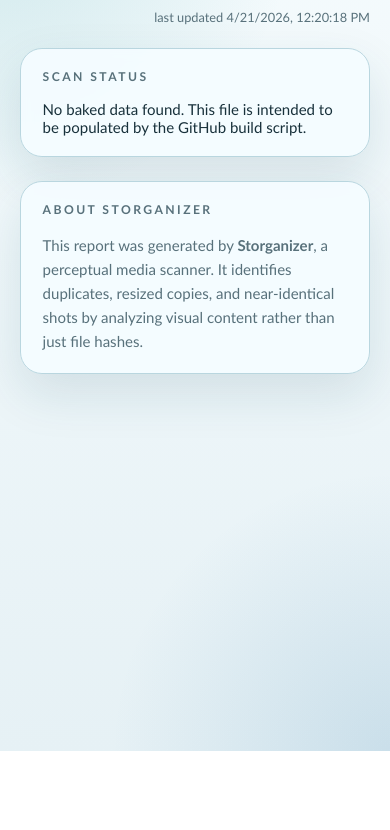
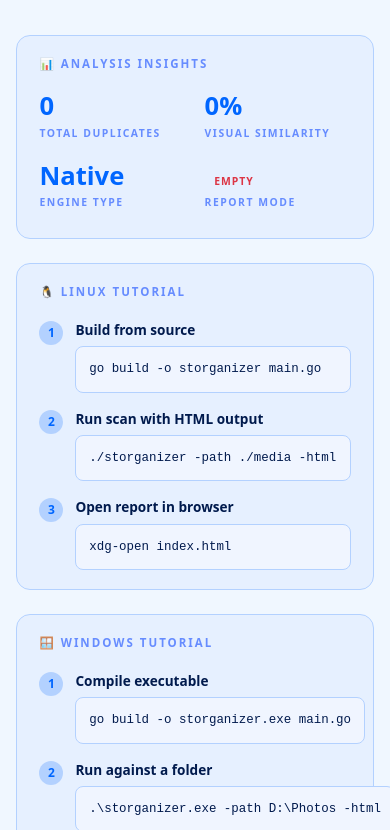
Before and after one commit to Ivoryy06/Storganizer, a website: page index.html in a window 390 px wide. Shown: the part 93-923 px from the top of the page. Before the commit the page ends 844 px from the top, so only its background shows below. Drawn offline with Linux system fonts and the light colour scheme.

Commit message:
Update UI and documentation

```diff
--- a/index.html
+++ b/index.html
@@ -8,89 +8,117 @@
     *, *::before, *::after { box-sizing: border-box; margin: 0; padding: 0; }
 
     :root {
-      --bg: #eef6f8;
-      --surface: rgba(245, 252, 255, 0.92);
-      --surface-strong: #f9fdff;
-      --border: #b9d6df;
-      --text: #18313b;
-      --muted: #58717b;
-      --accent: #0f8c94;
-      --accent-soft: #d1f0ee;
-      --ok: #247a54;
-      --warn: #b07f13;
-      --fail: #b0445d;
-      --code: #dfedf1;
-      --shadow: 0 20px 50px rgba(20, 74, 89, 0.12);
+      --bg:      #f0f7ff;
+      --surface: #e6f0ff;
+      --border:  #b3d1ff;
+      --accent:  #0066ff;
+      --muted:   #668cff;
+      --text:    #001a4d;
+      --ok:      #28a745;
+      --fail:    #dc3545;
+      --warn:    #ffc107;
+      --code-bg: #f0f5ff;
+    }
+
+    @media (prefers-color-scheme: dark) {
+      :root {
+        --bg:      #0a0f1a;
+        --surface: #12192a;
+        --border:  #203050;
+        --accent:  #58a6ff;
+        --muted:   #7088a0;
+        --text:    #d0e0f0;
+        --ok:      #5aaf78;
+        --fail:    #d06060;
+        --warn:    #c09040;
+        --code-bg: #1f2a3a;
+      }
     }
 
     body {
       min-height: 100vh;
       color: var(--text);
-      background:
-        radial-gradient(circle at top left, rgba(15, 140, 148, 0.16), transparent 32%),
-        radial-gradient(circle at bottom right, rgba(31, 112, 166, 0.14), transparent 30%),
-        linear-gradient(180deg, #f5fbfd 0%, #e6f1f5 100%);
-      font-family: "Trebuchet MS", "Avenir Next", "Segoe UI", sans-serif;
+      background: var(--bg);
+      font-family: system-ui, -apple-system, sans-serif;
+      padding: 2rem 1rem;
+      line-height: 1.5;
     }
 
     header, main {
-      max-width: 960px;
+      max-width: 850px;
       margin: 0 auto;
-      padding: 0 1.25rem;
     }
 
     header {
-      padding-top: 2rem;
-      padding-bottom: 1rem;
+      margin-bottom: 2rem;
       display: flex;
+      justify-content: space-between;
       align-items: flex-end;
-      gap: 1rem;
-      flex-wrap: wrap;
     }
 
     h1 {
-      font-size: clamp(2rem, 5vw, 3.6rem);
-      line-height: 0.95;
+      font-size: 1.8rem;
+      font-weight: 800;
       color: var(--accent);
-      letter-spacing: -0.04em;
+      letter-spacing: -0.02em;
     }
 
     .sub {
-      font-size: 0.8rem;
+      font-size: 0.72rem;
       text-transform: uppercase;
-      letter-spacing: 0.2em;
+      letter-spacing: 2px;
       color: var(--muted);
-      padding-bottom: 0.45rem;
+      margin-top: 0.2rem;
     }
 
     #gen-time {
-      margin-left: auto;
-      font-size: 0.8rem;
+      font-size: 0.7rem;
       color: var(--muted);
-      padding-bottom: 0.45rem;
+      text-transform: uppercase;
+      letter-spacing: 1px;
     }
 
     main {
       display: grid;
       gap: 1.5rem;
-      padding-bottom: 3rem;
     }
 
     section {
       background: var(--surface);
-      border: 1px solid var(--border);
-      border-radius: 22px;
-      padding: 1.25rem 1.35rem;
-      box-shadow: var(--shadow);
-      backdrop-filter: blur(6px);
+      border: 0.5px solid var(--border);
+      border-radius: 14px;
+      padding: 1.2rem 1.4rem;
     }
 
     h2 {
-      font-size: 0.76rem;
-      letter-spacing: 0.2em;
+      font-size: 0.72rem;
+      letter-spacing: 2px;
       text-transform: uppercase;
       color: var(--muted);
-      margin-bottom: 1rem;
+      margin-bottom: 1.2rem;
+    }
+
+    .stats-grid {
+      display: grid;
+      grid-template-columns: repeat(auto-fit, minmax(140px, 1fr));
+      gap: 1.2rem;
+      margin-bottom: 0.5rem;
+    }
+
+    .stat-item .val {
+      font-size: 1.6rem;
+      font-weight: 800;
+      color: var(--accent);
+      line-height: 1.2;
+    }
+
+    .stat-item .lbl {
+      font-size: 0.65rem;
+      text-transform: uppercase;
+      letter-spacing: 1.5px;
+      color: var(--muted);
+      margin-top: 4px;
+      font-weight: 600;
     }
 
     .matches {
@@ -99,57 +127,79 @@
     }
 
     .match-card {
-      background: var(--surface-strong);
-      border: 1px solid var(--border);
-      border-radius: 18px;
+      border: 0.5px solid var(--border);
+      border-radius: 10px;
       padding: 1rem;
+      background: var(--bg);
     }
 
     .match-header {
       display: flex;
       justify-content: space-between;
-      margin-bottom: 0.8rem;
-      font-size: 0.85rem;
+      margin-bottom: 1rem;
+      font-size: 0.72rem;
+      text-transform: uppercase;
+      letter-spacing: 1px;
       color: var(--muted);
-      font-weight: bold;
+      font-weight: 700;
     }
 
     .match-files {
       display: grid;
-      grid-template-columns: repeat(auto-fit, minmax(250px, 1fr));
+      grid-template-columns: repeat(auto-fit, minmax(240px, 1fr));
       gap: 1rem;
     }
 
     .file-item {
-      padding: 1rem;
-      background: var(--code);
-      border-radius: 12px;
-      font-size: 0.85rem;
+      padding: 0.8rem;
+      background: var(--code-bg);
+      border: 0.5px solid var(--border);
+      border-radius: 8px;
     }
 
     .file-path {
       word-break: break-all;
-      font-family: monospace;
+      font-family: ui-monospace, monospace;
+      font-size: 0.8rem;
       color: var(--accent);
-      margin-bottom: 0.4rem;
+      margin-bottom: 0.5rem;
     }
 
-    .loading {
-      text-align: center;
-      padding: 2rem;
+    .file-meta {
+      font-size: 0.75rem;
       color: var(--muted);
     }
 
     .pill {
       border-radius: 999px;
-      padding: 0.25rem 0.65rem;
-      font-size: 0.75rem;
+      padding: 0.2rem 0.6rem;
+      font-size: 0.65rem;
       font-weight: 700;
       text-transform: uppercase;
-      letter-spacing: 0.08em;
+      letter-spacing: 1px;
+      display: inline-block;
     }
 
-    .ok { color: var(--ok); background: rgba(46, 139, 87, 0.12); }
+    .ok { color: var(--ok); border: 0.5px solid var(--ok); background: transparent; }
+
+    .guide { display: flex; flex-direction: column; gap: 1rem; }
+    .guide-step { display: flex; gap: 12px; }
+    .guide-step .num { width: 24px; height: 24px; border-radius: 50%; background: var(--border); color: var(--accent); font-size: 0.75rem; font-weight: 700; display: flex; align-items: center; justify-content: center; flex-shrink: 0; margin-top: 1px; }
+    .guide-step .body { flex: 1; }
+    .guide-step .body p { font-size: 0.85rem; margin-bottom: 6px; font-weight: 600; }
+
+    pre {
+      background: var(--code-bg);
+      border-radius: 8px;
+      padding: 0.8rem;
+      font-size: 0.78rem;
+      overflow-x: auto;
+      color: var(--text);
+      font-family: ui-monospace, monospace;
+      border: 0.5px solid var(--border);
+    }
+
+    .split { display: grid; gap: 1.5rem; grid-template-columns: repeat(auto-fit, minmax(300px, 1fr)); }
   </style>
 </head>
 <body>
@@ -162,9 +212,26 @@
   </header>
 
   <main>
-    <section id="status-section">
-      <h2>Scan Status</h2>
-      <div id="status-content" style="font-size: 0.94rem;">Loading report...</div>
+    <section>
+      <h2>📊 Analysis Insights</h2>
+      <div class="stats-grid">
+        <div class="stat-item">
+          <div class="val" id="stat-matches">0</div>
+          <div class="lbl">Total Duplicates</div>
+        </div>
+        <div class="stat-item">
+          <div class="val" id="stat-dist">0%</div>
+          <div class="lbl">Visual Similarity</div>
+        </div>
+        <div class="stat-item">
+          <div class="val">Native</div>
+          <div class="lbl">Engine Type</div>
+        </div>
+        <div class="stat-item">
+          <div class="val" id="stat-status"><span class="pill ok">Static</span></div>
+          <div class="lbl">Report Mode</div>
+        </div>
+      </div>
     </section>
 
     <section id="results-section" style="display: none;">
@@ -172,11 +239,66 @@
       <div id="results-container" class="matches"></div>
     </section>
 
+    <div class="split">
+      <section>
+        <h2>🐧 Linux Tutorial</h2>
+        <div class="guide">
+          <div class="guide-step">
+            <div class="num">1</div>
+            <div class="body">
+              <p>Build from source</p>
+              <pre>go build -o storganizer main.go</pre>
+            </div>
+          </div>
+          <div class="guide-step">
+            <div class="num">2</div>
+            <div class="body">
+              <p>Run scan with HTML output</p>
+              <pre>./storganizer -path ./media -html</pre>
+            </div>
+          </div>
+          <div class="guide-step">
+            <div class="num">3</div>
+            <div class="body">
+              <p>Open report in browser</p>
+              <pre>xdg-open index.html</pre>
+            </div>
+          </div>
+        </div>
+      </section>
+
+      <section>
+        <h2>🪟 Windows Tutorial</h2>
+        <div class="guide">
+          <div class="guide-step">
+            <div class="num">1</div>
+            <div class="body">
+              <p>Compile executable</p>
+              <pre>go build -o storganizer.exe main.go</pre>
+            </div>
+          </div>
+          <div class="guide-step">
+            <div class="num">2</div>
+            <div class="body">
+              <p>Run against a folder</p>
+              <pre>.\storganizer.exe -path D:\Photos -html</pre>
+            </div>
+          </div>
+          <div class="guide-step">
+            <div class="num">3</div>
+            <div class="body">
+              <p>Launch the dashboard</p>
+              <pre>start index.html</pre>
+            </div>
+          </div>
+        </div>
+      </section>
+    </div>
+
     <section>
       <h2>About Storganizer</h2>
-      <p style="line-height: 1.6; font-size: 0.94rem; color: var(--muted);">
-        This report was generated by <strong>Storganizer</strong>, a perceptual media scanner.
-        It identifies duplicates, resized copies, and near-identical shots by analyzing visual content rather than just file hashes.
+      <p style="color: var(--muted); font-size: 0.85rem;">
+        Generated by <strong>Storganizer</strong>. This tool identifies true duplicates and visually similar media using perceptual pHash and dHash analysis.
       </p>
     </section>
   </main>
@@ -184,43 +306,40 @@
   <script>
     // DATA_INJECTION_MARKER
 
-    document.getElementById("gen-time").textContent = "last updated " + new Date().toLocaleString();
+    document.getElementById("gen-time").textContent = "updated " + new Date().toLocaleDateString();
 
     const resultsContainer = document.getElementById('results-container');
     const resultsSection = document.getElementById('results-section');
-    const statusContent = document.getElementById('status-content');
 
     function init() {
-      // Check if data was baked in by GitHub Actions
-      if (typeof EMBEDDED_DATA !== 'undefined') {
+      if (typeof EMBEDDED_DATA !== 'undefined' && EMBEDDED_DATA !== null) {
         renderResults(EMBEDDED_DATA);
-        statusContent.innerHTML = `<span class="pill ok">Static Report</span> Baked with ${EMBEDDED_DATA.length} matches.`;
+        updateStats(EMBEDDED_DATA);
       } else {
-        // Fallback for local development
-        statusContent.innerHTML = `No baked data found. This file is intended to be populated by the GitHub build script.`;
+        document.getElementById('stat-status').innerHTML = '<span class="pill" style="color:var(--fail);border-color:var(--fail)">Empty</span>';
       }
     }
 
     function renderResults(matches) {
       if (matches.length === 0) {
-        resultsContainer.innerHTML = '<p>No duplicates found in this scan.</p>';
+        resultsContainer.innerHTML = '<p style="font-size:0.9rem; color:var(--muted)">No duplicates found in this scan.</p>';
       } else {
         matches.forEach(match => {
           const card = document.createElement('div');
           card.className = 'match-card';
           card.innerHTML = `
             <div class="match-header">
-              <span>[${match.kind.toUpperCase()}] ${match.type}</span>
-              <span>Distance Score: ${match.distance}</span>
+              <span>${match.kind} · ${match.type}</span>
+              <span>Similarity: ${calculateSimilarity(match.distance)}%</span>
             </div>
             <div class="match-files">
               <div class="file-item">
                 <div class="file-path">${match.left}</div>
-                <div>Size: ${formatBytes(match.left_size)}</div>
+                <div class="file-meta">SIZE: ${formatBytes(match.left_size)}</div>
               </div>
               <div class="file-item">
                 <div class="file-path">${match.right}</div>
-                <div>Size: ${formatBytes(match.right_size)}</div>
+                <div class="file-meta">SIZE: ${formatBytes(match.right_size)}</div>
               </div>
             </div>
           `;
@@ -228,6 +347,20 @@
         });
       }
       resultsSection.style.display = 'block';
+    }
+
+    function calculateSimilarity(distance) {
+        // Assuming max distance for "near-identical" is around 25
+        const score = Math.max(0, 100 - (distance * 4));
+        return Math.round(score);
+    }
+
+    function updateStats(matches) {
+      document.getElementById('stat-matches').textContent = matches.length;
+      if (matches.length > 0) {
+        const avgDist = matches.reduce((acc, m) => acc + m.distance, 0) / matches.length;
+        document.getElementById('stat-dist').textContent = calculateSimilarity(avgDist) + '%';
+      }
     }
 
     function formatBytes(bytes) {
```
